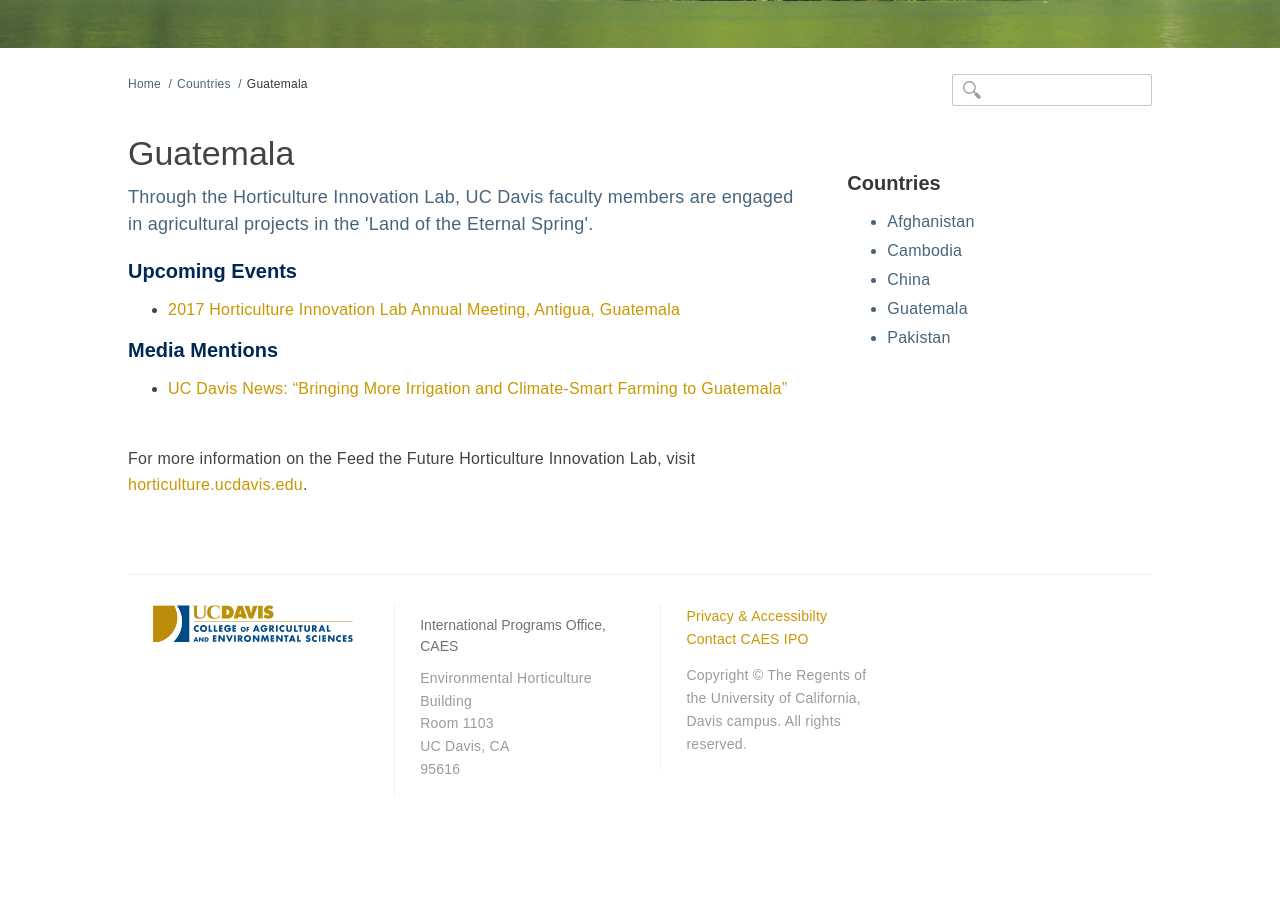
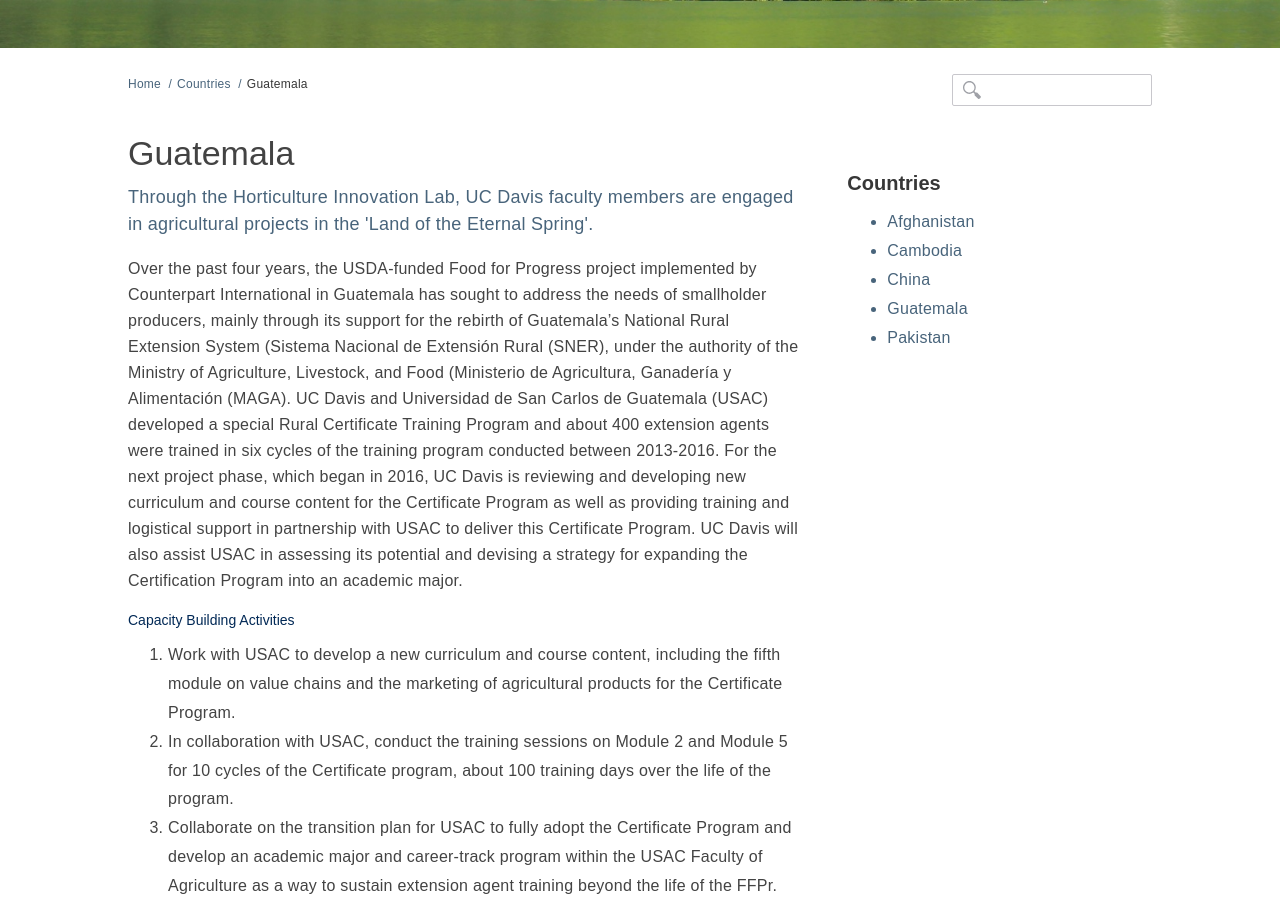
Before and after one commit to ucdavis/ip, a Jekyll site: the page built from _posts/countries/2015-12-15-Guatemala.markdown, in a window 1280 px wide and 900 px high, scrolled down 293 px. Built offline with Jekyll 4.4.1, drawn with Linux system fonts in a browser that asks for light colours; nearby versions of some CDN libraries; before the commit the page ends 1088 px from its top, so only the background shows below that; some of the changed text lies outside the part shown.

Commit message:
changing guatemala page

```diff
--- a/_posts/countries/2015-12-15-Guatemala.markdown
+++ b/_posts/countries/2015-12-15-Guatemala.markdown
@@ -9,7 +9,19 @@
 image-banner: guatemala_banner
 ---
 
-<h3>Upcoming Events</h3>
+<p>Over the past four years, the USDA-funded Food for Progress project implemented by Counterpart International in Guatemala has sought to address the needs of smallholder producers, mainly through its support for the rebirth of Guatemala’s National Rural Extension System (Sistema Nacional de Extensión Rural (SNER), under the authority of the Ministry of Agriculture, Livestock, and Food (Ministerio de Agricultura, Ganadería y Alimentación (MAGA). UC Davis and Universidad de San Carlos de Guatemala (USAC) developed a special Rural Certificate Training Program and about 400 extension agents were trained in six cycles of the training program conducted between 2013-2016.
+
+For the next project phase, which began in 2016, UC Davis is reviewing and developing new curriculum and course content for the Certificate Program as well as providing training and logistical support in partnership with USAC to deliver this Certificate Program. UC Davis will also assist USAC in assessing its potential and devising a strategy for expanding the Certification Program into an academic major. <br>
+
+<h4> Capacity Building Activities </h4>
+   <ol>
+	<li> Work with USAC to develop a new curriculum and course content, including the fifth module on value chains and the marketing of agricultural products for the Certificate Program. </li>
+	<li> In collaboration with USAC, conduct the training sessions on Module 2 and Module 5 for 10 cycles of the Certificate program, about 100 training days over the life of the program.</li>
+	<li>Collaborate on the transition plan for USAC to fully adopt the Certificate Program and develop an academic major and career-track program within the USAC Faculty of Agriculture as a way to sustain extension agent training beyond the life of the FFPr.</li>
+	<li> As part of the long term strategy to build capacity of extension agents, UC Davis will review the current curricula of Guatemala Agricultural Middle Training Schools (Escuela de Formacion Agricola (EFA) and National Central High School of Agriculture (Escuela Nacional Central de Agricultura (ENCA), which are the main source of applicants for USAC.</li></ol>
+
+
+<h3>Past Events</h3>
 
 - <a href="http://horticulture.ucdavis.edu/2017/">2017 Horticulture Innovation Lab Annual Meeting, Antigua, Guatemala</a><br>
 
```
